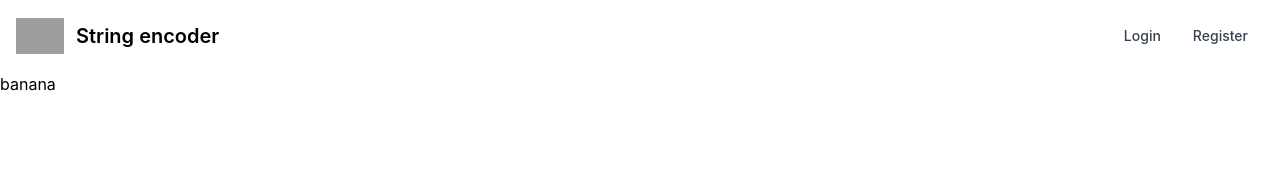
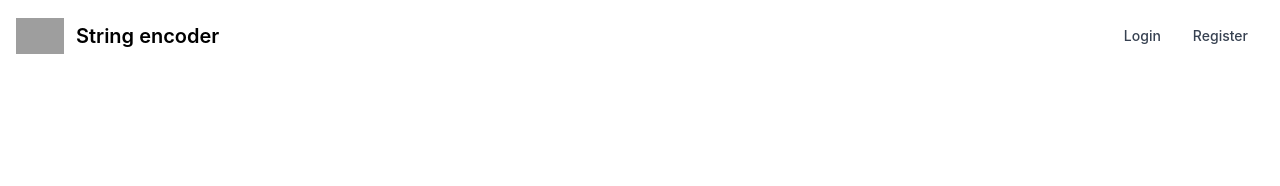
Before and after one commit to jfkeci/bitasker, a React (Create React App) app in the folder react-ts-client/: page / in a window 1280 px wide. Shown: the top 186 px of the page. Built offline with nearby package versions, Linux system fonts and the light colour scheme; grey boxes are pictures that could not be loaded.

Commit message:
chore: add react router - add grid view holder component for holding views - setup routes - add welcome view

```diff
--- a/react-ts-client/package.json
+++ b/react-ts-client/package.json
@@ -15,6 +15,7 @@
     "react": "^18.2.0",
     "react-dom": "^18.2.0",
     "react-icons": "^4.7.1",
+    "react-router-dom": "^6.8.1",
     "react-scripts": "5.0.1",
     "typescript": "^4.9.5",
     "web-vitals": "^2.1.4",
--- a/react-ts-client/src/App.tsx
+++ b/react-ts-client/src/App.tsx
@@ -1,14 +1,17 @@
 import React from 'react';
 import Nav from './components/nav/nav.component';
 import Messages from './components/shared/message/messages.component';
+import GridViewHolder from './components/core/grid-view-holder.component';
 
 function App() {
   return (
     <div className="App">
-      <div className="bg-white border-gray-200 dark:bg-gray-600">
+      <div className="bg-white border-gray-200 dark:bg-gray-700">
         <Nav />
         <Messages />
-        <div className="">banana</div>
+        <div className="h-screen mt-2 text-white">
+          <GridViewHolder />
+        </div>
       </div>
     </div>
   );
--- /dev/null
+++ b/react-ts-client/src/components/core/grid-view-holder.component.tsx
@@ -0,0 +1,25 @@
+import React from 'react';
+import UserView from '../../views/user.view';
+import WelcomeView from '../../views/welcome.view';
+import RegisterView from '../../views/register.view';
+import { BrowserRouter as Router, Routes, Route } from 'react-router-dom';
+import LoginView from '../../views/login.view';
+
+export default function GridViewHolder() {
+  return (
+    <div className="grid grid-cols-12 gap-4 text-white">
+      <div className="col-span-3 p-4"></div>
+      <div className="col-span-6 p-4">
+        <Router>
+          <Routes>
+            <Route path="/" element={<WelcomeView />} />
+            <Route path="/profile" element={<UserView />} />
+            <Route path="/register" element={<RegisterView />} />
+            <Route path="/login" element={<LoginView />} />
+          </Routes>
+        </Router>
+      </div>
+      <div className="col-span-3 p-4"></div>
+    </div>
+  );
+}
--- /dev/null
+++ b/react-ts-client/src/views/welcome.view.tsx
@@ -0,0 +1,5 @@
+import React from 'react';
+
+export default function WelcomeView() {
+  return <div>Welcome</div>;
+}
```
Also changed, not shown: 1 other file (tests, documents, lock files or other folders).
